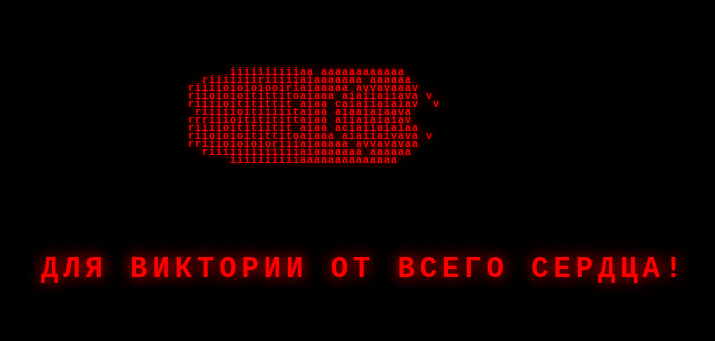
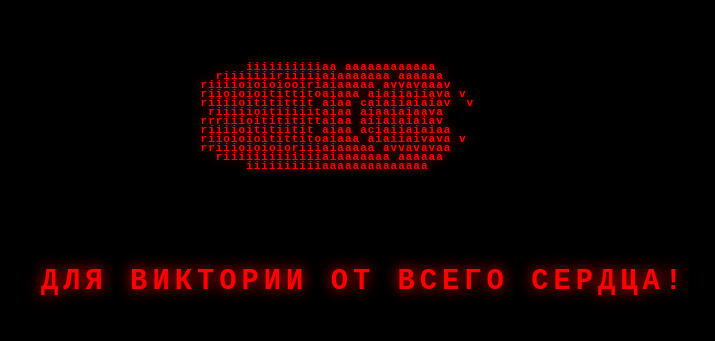
Before and after one commit to alexandr1742005-ai/viki, a plain HTML site: page index.html in a window 1280 px wide. Shown: the part 247-588 px from the top of the page, without its empty margins (276-991 px from the left). Drawn offline with Linux system fonts and the light colour scheme.

Commit message:
Update style.css

```diff
--- a/style.css
+++ b/style.css
@@ -20,8 +20,8 @@ body {
 /* Настройка самой анимации */
 #ascii-animation {
     white-space: pre;       /* Чтобы сохранялись переносы строк из JS */
-    font-size: 10px;        /* Размер букв (можно чуть больше, если мелко) */
-    line-height: 8px;       /* КРИТИЧНО: расстояние между строками для 3D эффекта */
+    font-size: 11px;        /* Размер букв (можно чуть больше, если мелко) */
+    line-height: 9px;       /* КРИТИЧНО: расстояние между строками для 3D эффекта */
     letter-spacing: 1px;    /* Расстояние между буквами */
     font-weight: bold;
     text-shadow: 0 0 10px rgba(255, 0, 0, 0.7); /* Эффект неонового свечения */
```
